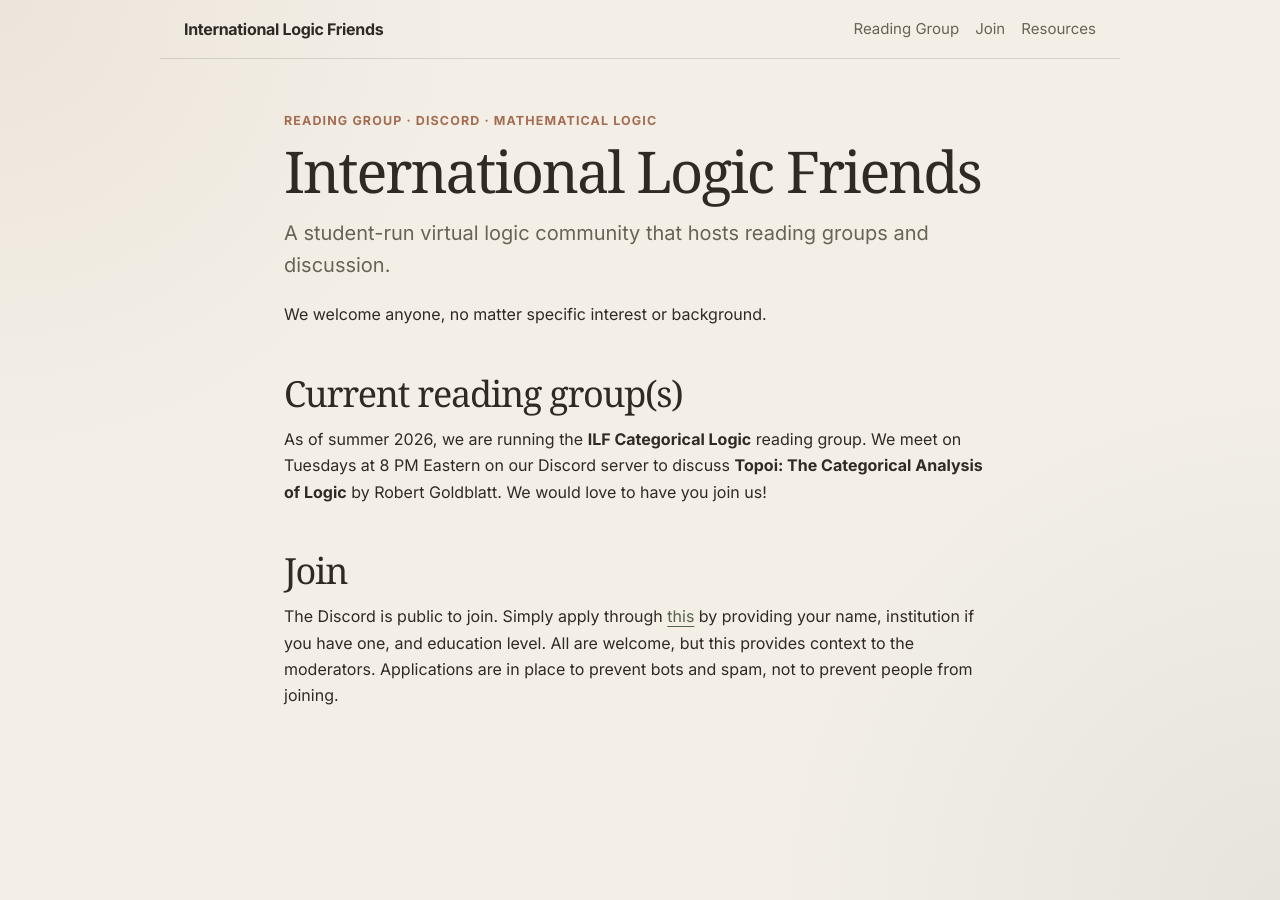
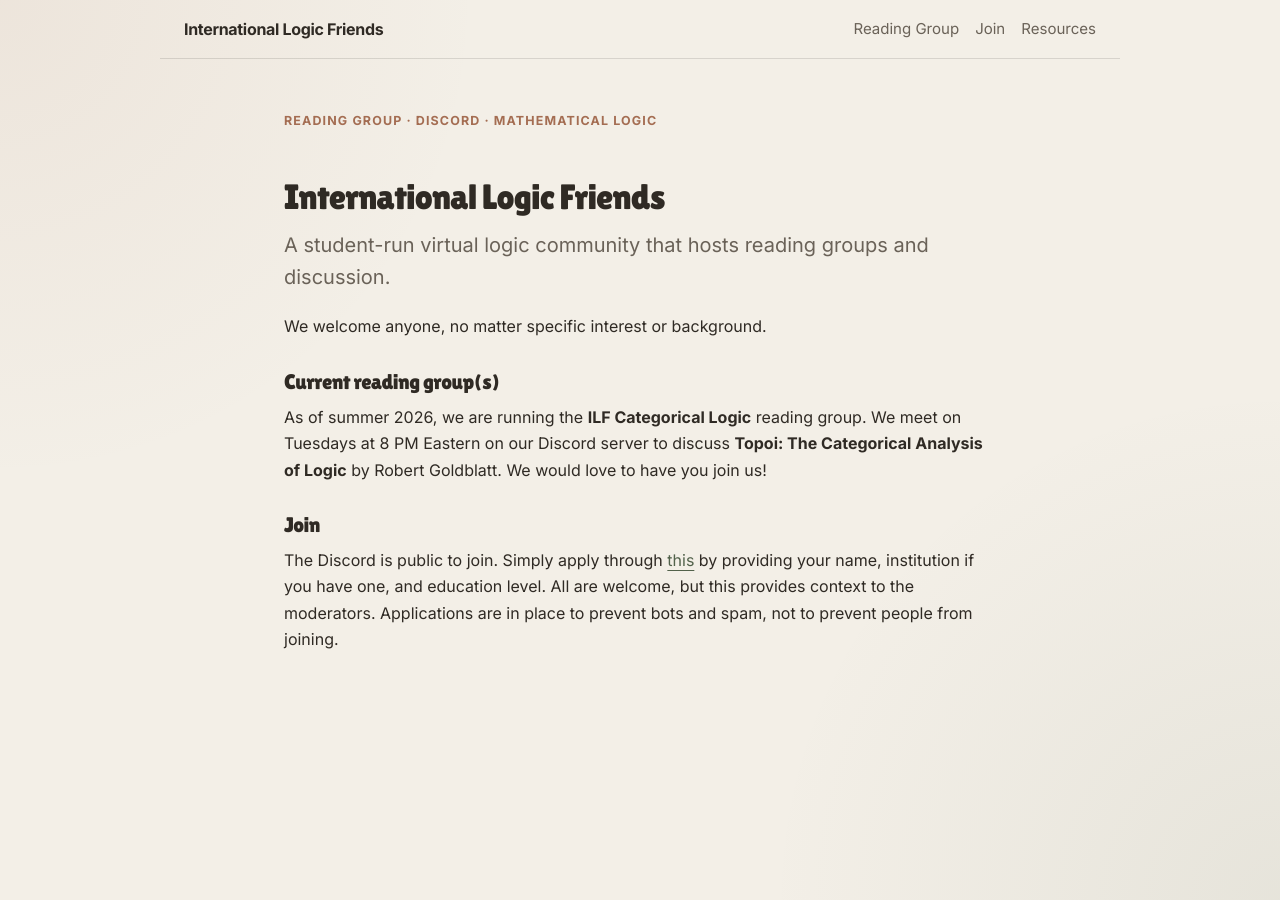
Before and after one commit to international-logic-friends/international-logic-friends.github.io, a Jekyll site: the page built from index.md, in a window 1280 px wide. Built offline with Jekyll 4.4.1, drawn with Linux system fonts in a browser that asks for light colours; some web fonts are replaced.

Commit message:
Font changes again

```diff
--- a/_layouts/default.html
+++ b/_layouts/default.html
@@ -1,6 +1,6 @@
 <!doctype html>
  {% include nav.html %}
-<link href="https://fonts.googleapis.com/css2?family=Caprasimo&family=Inter:wght@400;500;600;700&display=swap" rel="stylesheet">
+<link href="https://fonts.googleapis.com/css2?family=Inter:wght@400;500;600;700&family=Lilita+One&display=swap" rel="stylesheet">
   <head>
     <meta charset="utf-8">
     <title>{{ page.title }} | {{ site.title }}</title>
--- a/assets/css/style.scss
+++ b/assets/css/style.scss
@@ -96,26 +96,26 @@ main,
 h1,
 h2,
 h3 {
-  font-family: "Caprasimo", Georgia, serif;
+  font-family: "Lilita One", Georgia, serif;
   color: var(--text);
   font-weight: 400;
   line-height: 1.02;
-  letter-spacing: -0.035em;
+  letter-spacing: -0.025em;
 }
 
 h1 {
-  font-size: clamp(2.2rem, 5vw, 3.6rem);
+  font-size: clamp(2.15rem, 5vw, 3.45rem);
   margin: 0 0 1rem;
 }
 
 h2 {
-  font-size: clamp(1.65rem, 3vw, 2.25rem);
+  font-size: clamp(1.6rem, 3vw, 2.2rem);
   margin-top: 3rem;
   margin-bottom: 0.85rem;
 }
 
 h3 {
-  font-size: 1.35rem;
+  font-size: 1.32rem;
   margin-top: 2rem;
   margin-bottom: 0.65rem;
 }
--- a/index.md
+++ b/index.md
@@ -6,17 +6,17 @@ title: Home
 {: .kicker}
 Reading group · Discord · Mathematical logic
 
-# International Logic Friends
+## International Logic Friends
 
 {: .lede}
 A student-run virtual logic community that hosts reading groups and discussion.
 
 We welcome anyone, no matter specific interest or background.
 
-## Current reading group(s)
+### Current reading group(s)
 
 As of summer 2026, we are running the **ILF Categorical Logic** reading group. We meet on Tuesdays at 8 PM Eastern on our Discord server to discuss **Topoi: The Categorical Analysis of Logic** by Robert Goldblatt. We would love to have you join us!
 
-## Join
+### Join
 
 The Discord is public to join. Simply apply through [this](https://discord.com/invite/GqyMYurz3) by providing your name, institution if you have one, and education level. All are welcome, but this provides context to the moderators. Applications are in place to prevent bots and spam, not to prevent people from joining.
```
